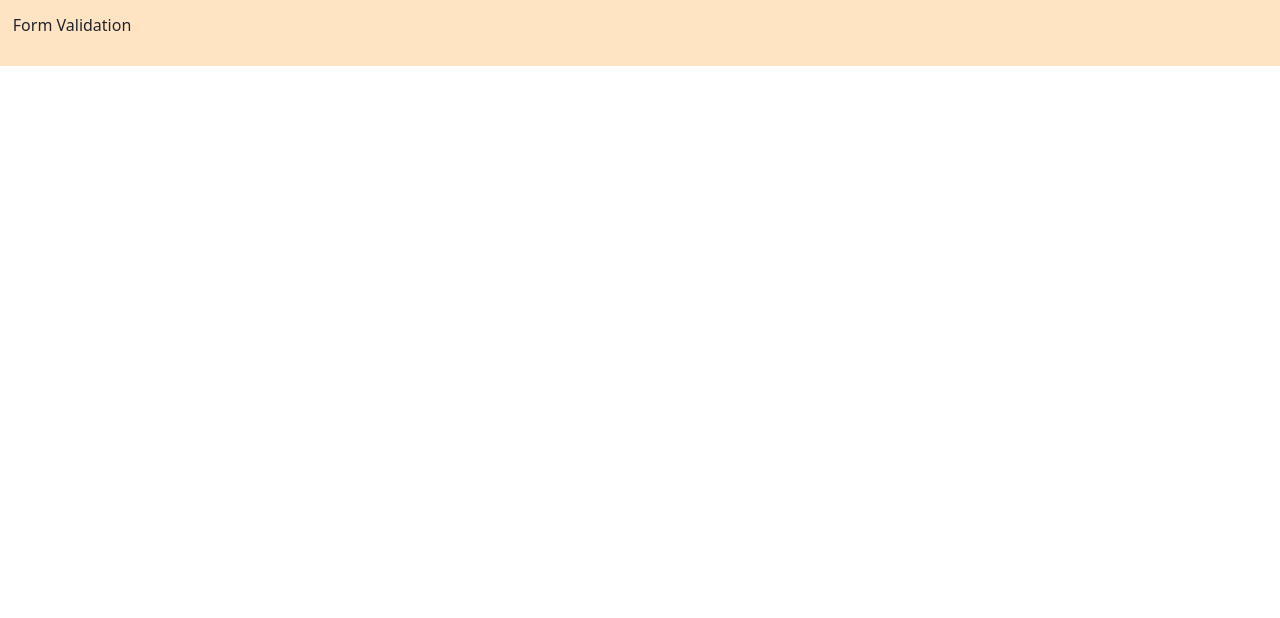
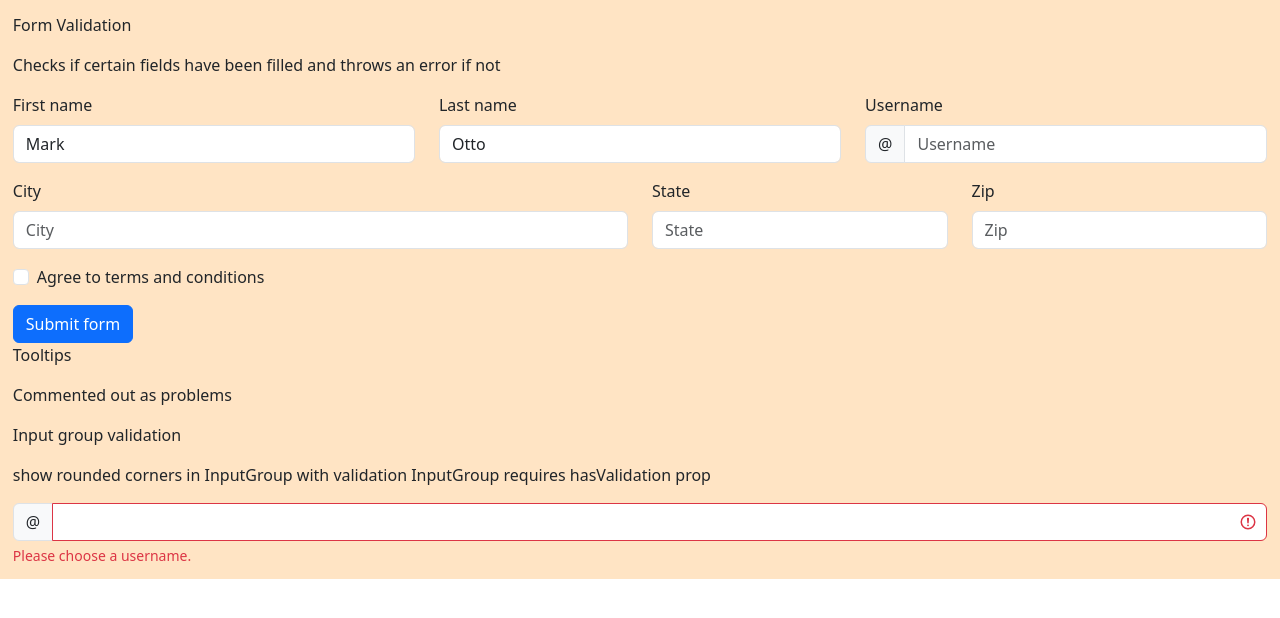
Before and after one commit to Beckster6211/Bootstrap-practice, a React (Create React App) app: page / in a window 1280 px wide. Shown: the top 618 px of the page. Built offline with nearby package versions, Linux system fonts and the light colour scheme.

Commit message:
form validation done

```diff
--- a/src/Components/Form/FormValidation.js
+++ b/src/Components/Form/FormValidation.js
@@ -1,11 +1,286 @@
-import React from "react";
+import React, {useState} from "react";
+
+import Button from 'react-bootstrap/Button';
+import Col from 'react-bootstrap/Col';
+import Form from 'react-bootstrap/Form';
+import InputGroup from 'react-bootstrap/InputGroup';
+import Row from 'react-bootstrap/Row';
+// import * as formik from 'formik';
+// import * as yup from 'yup';
 
 function ComFormValidation(){
+
+    const [validated, setValidated] = useState(false)
+
+    const handleSubmit = (event) => {
+        const form = event.currentTarget;
+        if (form.checkValidity() === false) {
+          event.preventDefault();
+          event.stopPropagation();
+        }
+
+        setValidated(true);
+      };
+
+        // const { Formik } = formik;
+
+        // const schema = yup.object().shape({
+        //   firstName: yup.string().required(),
+        //   lastName: yup.string().required(),
+        //   username: yup.string().required(),
+        //   city: yup.string().required(),
+        //   state: yup.string().required(),
+        //   zip: yup.string().required(),
+        //   file: yup.mixed().required(),
+        //   terms: yup.bool().required().oneOf([true], 'terms must be accepted'),
+        // });
+
     return(
         <div>
-            <p>
-                Form Validation
-            </p>
+            <p>Form Validation</p>
+            <p>Checks if certain fields have been filled and throws an error if not</p>
+            <Form noValidate validated={validated} onSubmit={handleSubmit}>
+      <Row className="mb-3">
+        <Form.Group as={Col} md="4" controlId="validationCustom01">
+          <Form.Label>First name</Form.Label>
+          <Form.Control
+            required
+            type="text"
+            placeholder="First name"
+            defaultValue="Mark"
+          />
+          <Form.Control.Feedback>Looks good!</Form.Control.Feedback>
+        </Form.Group>
+        <Form.Group as={Col} md="4" controlId="validationCustom02">
+          <Form.Label>Last name</Form.Label>
+          <Form.Control
+            required
+            type="text"
+            placeholder="Last name"
+            defaultValue="Otto"
+          />
+          <Form.Control.Feedback>Looks good!</Form.Control.Feedback>
+        </Form.Group>
+        <Form.Group as={Col} md="4" controlId="validationCustomUsername">
+          <Form.Label>Username</Form.Label>
+          <InputGroup hasValidation>
+            <InputGroup.Text id="inputGroupPrepend">@</InputGroup.Text>
+            <Form.Control
+              type="text"
+              placeholder="Username"
+              aria-describedby="inputGroupPrepend"
+              required
+            />
+            <Form.Control.Feedback type="invalid">
+              Please choose a username.
+            </Form.Control.Feedback>
+          </InputGroup>
+        </Form.Group>
+      </Row>
+      <Row className="mb-3">
+        <Form.Group as={Col} md="6" controlId="validationCustom03">
+          <Form.Label>City</Form.Label>
+          <Form.Control type="text" placeholder="City" required />
+          <Form.Control.Feedback type="invalid">
+            Please provide a valid city.
+          </Form.Control.Feedback>
+        </Form.Group>
+        <Form.Group as={Col} md="3" controlId="validationCustom04">
+          <Form.Label>State</Form.Label>
+          <Form.Control type="text" placeholder="State" required />
+          <Form.Control.Feedback type="invalid">
+            Please provide a valid state.
+          </Form.Control.Feedback>
+        </Form.Group>
+        <Form.Group as={Col} md="3" controlId="validationCustom05">
+          <Form.Label>Zip</Form.Label>
+          <Form.Control type="text" placeholder="Zip" required />
+          <Form.Control.Feedback type="invalid">
+            Please provide a valid zip.
+          </Form.Control.Feedback>
+        </Form.Group>
+      </Row>
+      <Form.Group className="mb-3">
+        <Form.Check
+          required
+          label="Agree to terms and conditions"
+          feedback="You must agree before submitting."
+          feedbackType="invalid"
+        />
+      </Form.Group>
+      <Button type="submit">Submit form</Button>
+    </Form>
+    <p>Tooltips</p>
+    <p>Commented out as problems</p>
+    {/* <Formik
+      validationSchema={schema}
+      onSubmit={console.log}
+      initialValues={{
+        firstName: 'Mark',
+        lastName: 'Otto',
+        username: '',
+        city: '',
+        state: '',
+        zip: '',
+        file: null,
+        terms: false,
+      }}
+    >
+      {({ handleSubmit, handleChange, values, touched, errors }) => (
+        <Form noValidate onSubmit={handleSubmit}>
+          <Row className="mb-3">
+            <Form.Group
+              as={Col}
+              md="4"
+              controlId="validationFormik101"
+              className="position-relative"
+            >
+              <Form.Label>First name</Form.Label>
+              <Form.Control
+                type="text"
+                name="firstName"
+                value={values.firstName}
+                onChange={handleChange}
+                isValid={touched.firstName && !errors.firstName}
+              />
+              <Form.Control.Feedback tooltip>Looks good!</Form.Control.Feedback>
+            </Form.Group>
+            <Form.Group
+              as={Col}
+              md="4"
+              controlId="validationFormik102"
+              className="position-relative"
+            >
+              <Form.Label>Last name</Form.Label>
+              <Form.Control
+                type="text"
+                name="lastName"
+                value={values.lastName}
+                onChange={handleChange}
+                isValid={touched.lastName && !errors.lastName}
+              />
+
+              <Form.Control.Feedback tooltip>Looks good!</Form.Control.Feedback>
+            </Form.Group>
+            <Form.Group as={Col} md="4" controlId="validationFormikUsername2">
+              <Form.Label>Username</Form.Label>
+              <InputGroup hasValidation>
+                <InputGroup.Text id="inputGroupPrepend">@</InputGroup.Text>
+                <Form.Control
+                  type="text"
+                  placeholder="Username"
+                  aria-describedby="inputGroupPrepend"
+                  name="username"
+                  value={values.username}
+                  onChange={handleChange}
+                  isInvalid={!!errors.username}
+                />
+                <Form.Control.Feedback type="invalid" tooltip>
+                  {errors.username}
+                </Form.Control.Feedback>
+              </InputGroup>
+            </Form.Group>
+          </Row>
+          <Row className="mb-3">
+            <Form.Group
+              as={Col}
+              md="6"
+              controlId="validationFormik103"
+              className="position-relative"
+            >
+              <Form.Label>City</Form.Label>
+              <Form.Control
+                type="text"
+                placeholder="City"
+                name="city"
+                value={values.city}
+                onChange={handleChange}
+                isInvalid={!!errors.city}
+              />
+
+              <Form.Control.Feedback type="invalid" tooltip>
+                {errors.city}
+              </Form.Control.Feedback>
+            </Form.Group>
+            <Form.Group
+              as={Col}
+              md="3"
+              controlId="validationFormik104"
+              className="position-relative"
+            >
+              <Form.Label>State</Form.Label>
+              <Form.Control
+                type="text"
+                placeholder="State"
+                name="state"
+                value={values.state}
+                onChange={handleChange}
+                isInvalid={!!errors.state}
+              />
+              <Form.Control.Feedback type="invalid" tooltip>
+                {errors.state}
+              </Form.Control.Feedback>
+            </Form.Group>
+            <Form.Group
+              as={Col}
+              md="3"
+              controlId="validationFormik105"
+              className="position-relative"
+            >
+              <Form.Label>Zip</Form.Label>
+              <Form.Control
+                type="text"
+                placeholder="Zip"
+                name="zip"
+                value={values.zip}
+                onChange={handleChange}
+                isInvalid={!!errors.zip}
+              />
+
+              <Form.Control.Feedback type="invalid" tooltip>
+                {errors.zip}
+              </Form.Control.Feedback>
+            </Form.Group>
+          </Row>
+          <Form.Group className="position-relative mb-3">
+            <Form.Label>File</Form.Label>
+            <Form.Control
+              type="file"
+              required
+              name="file"
+              onChange={handleChange}
+              isInvalid={!!errors.file}
+            />
+            <Form.Control.Feedback type="invalid" tooltip>
+              {errors.file}
+            </Form.Control.Feedback>
+          </Form.Group>
+          <Form.Group className="position-relative mb-3">
+            <Form.Check
+              required
+              name="terms"
+              label="Agree to terms and conditions"
+              onChange={handleChange}
+              isInvalid={!!errors.terms}
+              feedback={errors.terms}
+              feedbackType="invalid"
+              id="validationFormik106"
+              feedbackTooltip
+            />
+          </Form.Group>
+          <Button type="submit">Submit form</Button>
+        </Form>
+      )}
+    </Formik> */}
+    <p>Input group validation</p>
+    <p>show rounded corners in InputGroup with validation InputGroup requires hasValidation prop</p>
+    <InputGroup hasValidation>
+      <InputGroup.Text>@</InputGroup.Text>
+      <Form.Control type="text" required isInvalid />
+      <Form.Control.Feedback type="invalid">
+        Please choose a username.
+      </Form.Control.Feedback>
+    </InputGroup>
         </div>
     )
 }
```
